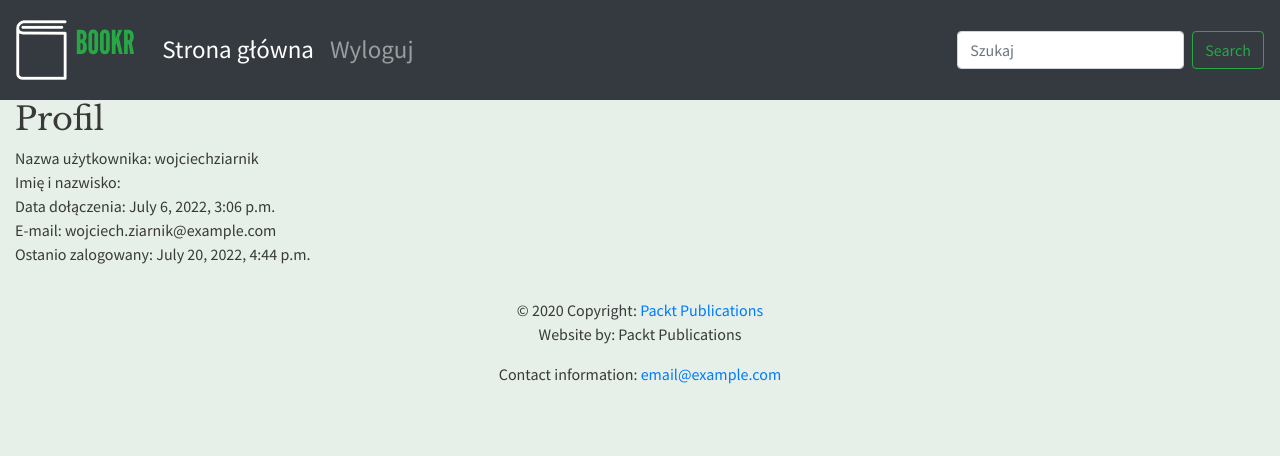
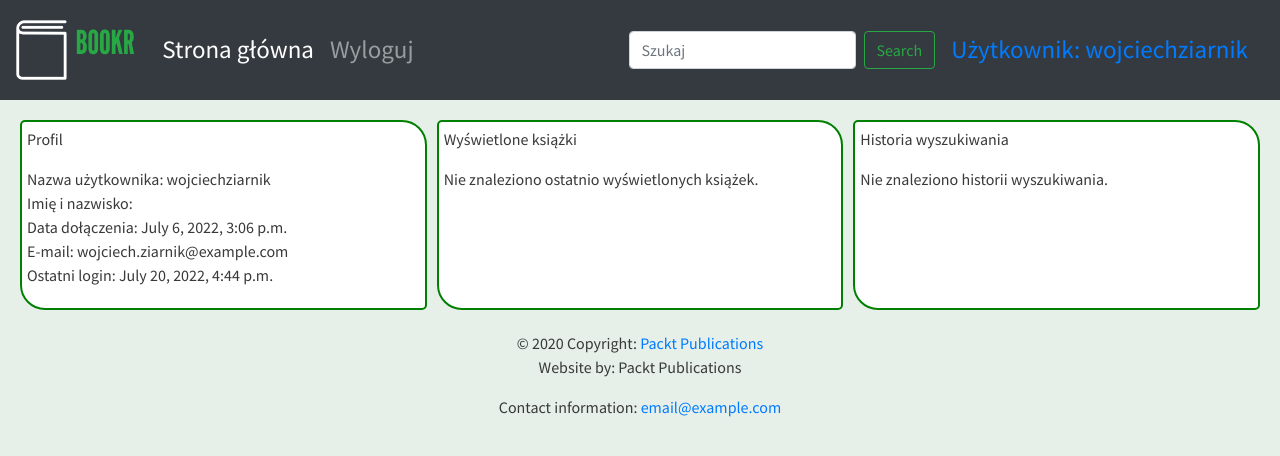
Before and after one commit to xwojziarnik/Bookr, a Django app: page /accounts/profile/ in a window 1280 px wide. Shown: the top 456 px of the page. Run offline with Django 4.2, Linux system fonts and the light colour scheme; a user stored in the database is signed in; parts of the project's set-up code (start-up, migrations or seed data) failed here and were passed over; some libraries are stand-ins or nearby versions.

Commit message:
Added divs with viewed books and search history (from request.session) in profile page.

```diff
--- a/templates/base.html
+++ b/templates/base.html
@@ -42,6 +42,9 @@
              <input class="form-control mr-sm-2" type="search" placeholder="Szukaj" aria-label="Search" name="search" value="{{ search_text }}" minlength="3">
               <button class="btn btn-outline-success my-2 my-sm-0" type="submit">Search</button>
             </form>
+            {% if user.is_authenticated %}
+              <a class="nav-link" href="{% url 'profile' %}">Użytkownik: {{ user.username }}</a>
+            {% endif %}
           </div>
         </nav>
         <div class="container-fluid">
--- a/templates/profile.html
+++ b/templates/profile.html
@@ -1,21 +1,53 @@
-{% extends 'base.html' %}
+{% extends "base.html" %} {% block title %}Bookr{% endblock %} {% block heading %}Profile{% endblock %} {% block content %}
 
-{%block title%}Bookr{% endblock %}
+<style>
+    .flexrow {
+        display: flex;
+        border: 2px black;
+    }
+    .flexrow > div {
+        flex: 1;
+    }
 
-{% block content %}
-<h2>Profil</h2>
+    .infocell {
+        border: 2px solid green;
+        border-radius: 5px 25px;
+        background-color: white;
+        padding: 5px;
+        margin: 20px 5px 5px 5px;
+    }
+</style>
 
-<div>
-  <p>
-    Nazwa użytkownika: {{ request.user.username }}
-    <br>
-    Imię i nazwisko: {{ request.user.first_name }} {{ request.user.last_name }}
-    <br>
-    Data dołączenia: {{ request.user.date_joined }}
-    <br>
-    E-mail: {{ request.user.email }}
-    <br>
-    Ostanio zalogowany: {{ request.user.last_login }}
-  </p>
+<div class="flexrow">
+    <div class="infocell">
+        <p>Profil</p>
+        <p>
+            Nazwa użytkownika: {{ request.user.username }} <br />
+            Imię i nazwisko: {{ request.user.first_name }} {{ request.user.last_name }}<br />
+            Data dołączenia: {{ request.user.date_joined }} <br />
+            E-mail: {{ request.user.email }}<br />
+            Ostatni login: {{ request.user.last_login }}<br />
+        </p>
+    </div>
+
+    <div class="infocell">
+        <p>Wyświetlone książki</p>
+        <p>
+            {% for book_id, book_title in request.session.viewed_books %}
+            <a href="/books/{{ book_id }}">{{ book_title }}</a><br />
+            {% empty %} Nie znaleziono ostatnio wyświetlonych książek. {% endfor %}
+        </p>
+    </div>
+
+    <div class="infocell">
+        <p>Historia wyszukiwania</p>
+        <p>
+            {% for search_in, search in request.session.search_history %}
+            <a href="{% url 'book_search' %}?search={{search|urlencode}}&search_in={{ search_in}}"> {{ search }} ({{ search_in }})</a>
+            <br >
+            {% empty %} Nie znaleziono historii wyszukiwania. {% endfor %}
+        </p>
+    </div>
 </div>
+
 {% endblock %}
```
Also changed, not shown: reviews/templates/reviews/book_detail.html (+8 -2 lines), reviews/views.py (+22 -0 lines), db.sqlite3.
